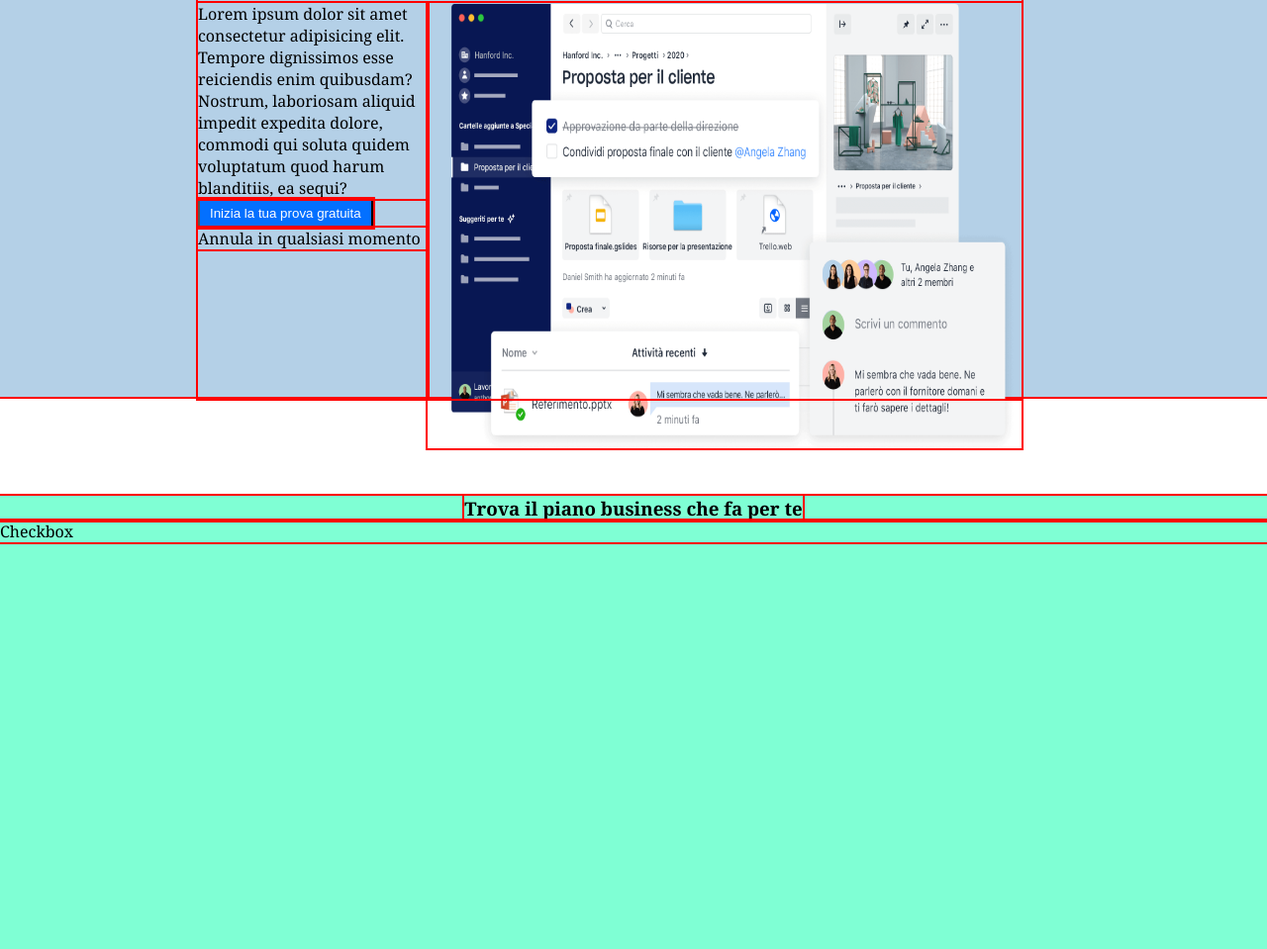
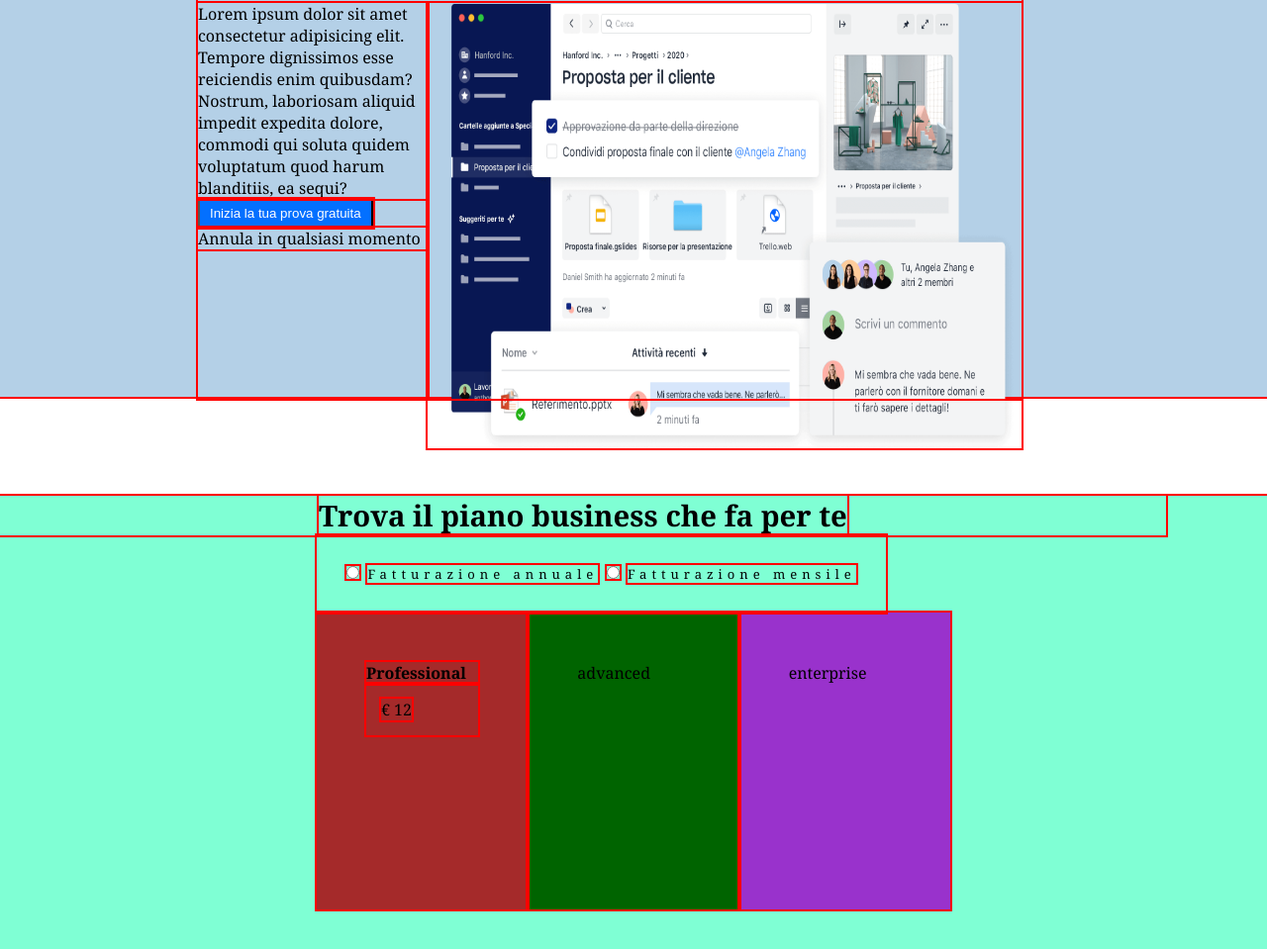
Before and after one commit to KarimPucci/htmlcss-dropbox, a plain HTML site: page index.html in a window 1280 px wide. Shown: the part 259-1218 px from the top of the page at 99% size. Drawn offline with Linux system fonts and the light colour scheme.

Commit message:
manca-spazio-card

```diff
--- a/index.html
+++ b/index.html
@@ -57,7 +57,30 @@
       <div class="sottotitolo-main">
         <h3>Trova il piano business che fa per te</h3>
       </div>
-       <p>Checkbox</p>
+
+      <div class="radio">
+        <input type="radio" id="Fatturazione annuale" value="Fatturazione annuale">
+        <label for="Fatturazione annuale">Fatturazione annuale</label>
+        <input type="radio" id="Fatturazione mensile" value="Fatturazione mensile">
+        <label for="Fatturazione mensile">Fatturazione mensile</label>
+      </div>
+
+     <div class="column-container">
+      <div class="col" style="background-color: brown;">
+        <h4>Professional</h4>
+        <ul>
+          <li><p>&euro; 12</p></li>
+        </ul>
+      </div>
+
+      <div class="col" style= "background-color: darkgreen;">
+        advanced
+      </div>
+
+      <div class="col" style="background-color: darkorchid;">
+        enterprise
+      </div>
+     </div>
 
     </div>
 
--- a/style.css
+++ b/style.css
@@ -86,10 +86,36 @@ a{
 .container{
   height: 1200px;
   background-color: aquamarine;
+  margin: 0 auto;
 }
 
 .sottotitolo-main{
   margin-top: 100px;
+  margin-right: 8%;
   display: flex;
   justify-content: center;
+  font-size: 25px;
 }
+
+.radio{
+  padding: 30px;
+  margin-left: 25%;
+  position: absolute;
+  letter-spacing: 5px;
+  font-size: small;
+}
+
+.column-container{
+  display: table;
+  width: calc(100% / 2);
+  height: 300px;
+  margin-top: 78px;
+  margin-left: 25%;
+}
+
+.col{
+  display: table-cell;
+  width: calc(100% / 3);
+  box-sizing: border-box;
+  padding: 50px;
+}
```
